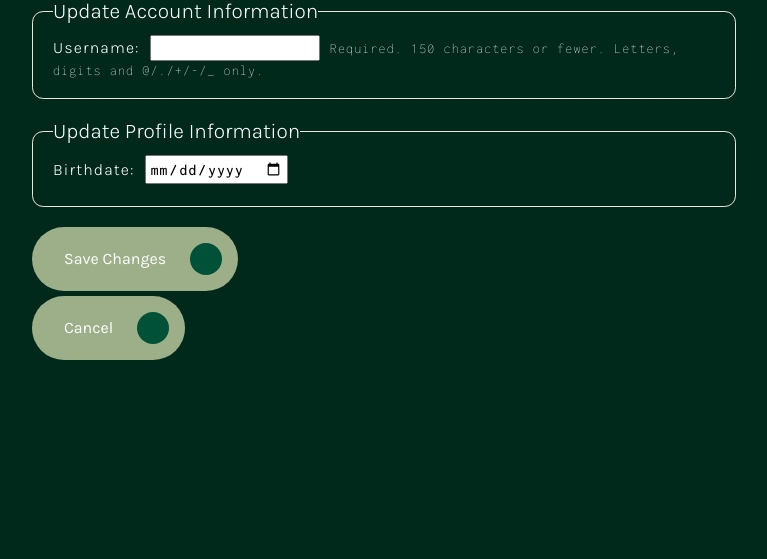
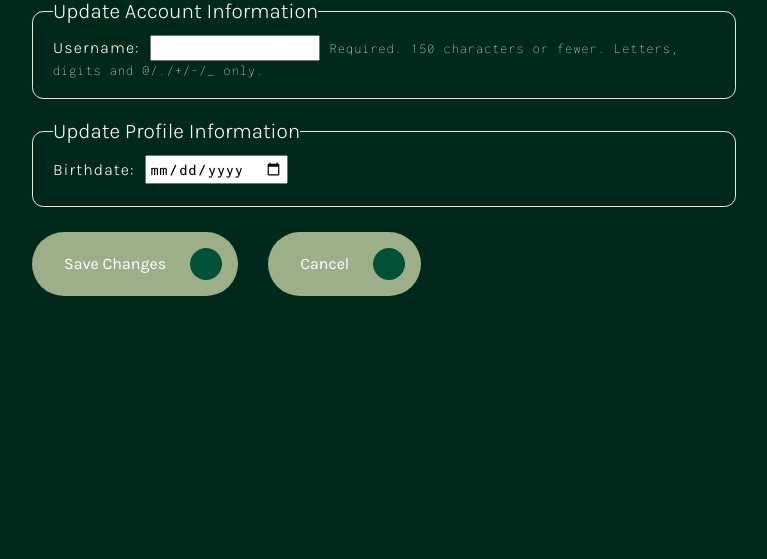
Before and after one commit to lanewells/rooted, a Django app: template main_app/templates/main_app/account/update_account.html in a window 1280 px wide. Shown: the part 174-733 px from the top of the page, without its empty margins (256-1023 px from the left). Run offline with Django 5.2, Linux system fonts and the light colour scheme; the template is opened without the code that fills it: values that come from a table or form of the project are taken from there, others are empty.

Commit message:
Edited 'edit account' page.

```diff
--- a/main_app/templates/main_app/account/update_account.html
+++ b/main_app/templates/main_app/account/update_account.html
@@ -1,6 +1,7 @@
 {% extends 'main_app/base.html' %} {% load static %}
 {% block head %}
 <link rel="stylesheet" href="{% static 'css/forms.css' %}" />
+<link rel="stylesheet" href="{% static 'css/details.css' %}" />
 {% endblock %}
 
 {% block content %}
@@ -20,9 +21,11 @@
         <legend>Update Profile Information</legend>
         {{ profile_form.as_p }}
       </fieldset>
+      <div class="btn-container">
         <button type="submit" class="btn btn-secondary"><span>Save Changes</span></button>
+        <a href="{% url 'profile' %}" class="btn btn-secondary"><span>Cancel</span></a>
+      </div>
   </form>
-  <a href="{% url 'profile' %}" class="btn btn-secondary"><span>Cancel</span></a>
 </div>
 
 {% endblock %}
--- a/main_app/templates/main_app/memories/memory_form.html
+++ b/main_app/templates/main_app/memories/memory_form.html
@@ -24,9 +24,8 @@
     </table>
     </fieldset>
     <div class="btn-container">
-    <button type="submit" class="btn btn-secondary"><span>Confirm</span></button>
+      <button type="submit" class="btn btn-secondary"><span>Confirm</span></button>
     {% if memory %}
-    <h3>{{ memory.title }}</h3>
       <a href="{% url 'memory-detail' object.pk %}" class="btn btn-secondary"><span>Cancel</span></a>
     {% else %}
       <a href="{% url 'my-memories' %}" class="btn btn-secondary"><span>Cancel</span></a>
```
Lines whose indentation alone changed are shown as unchanged.
